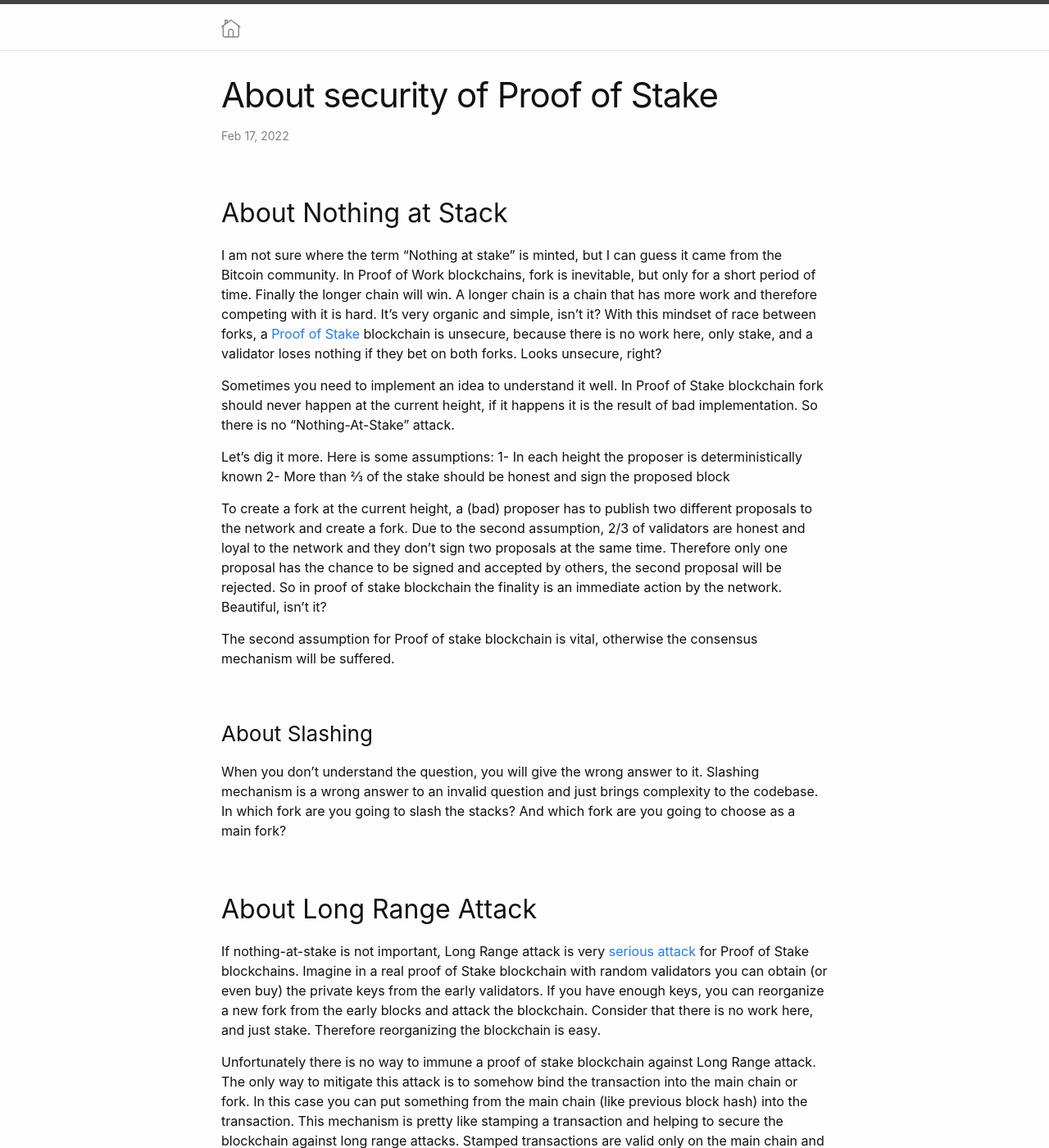
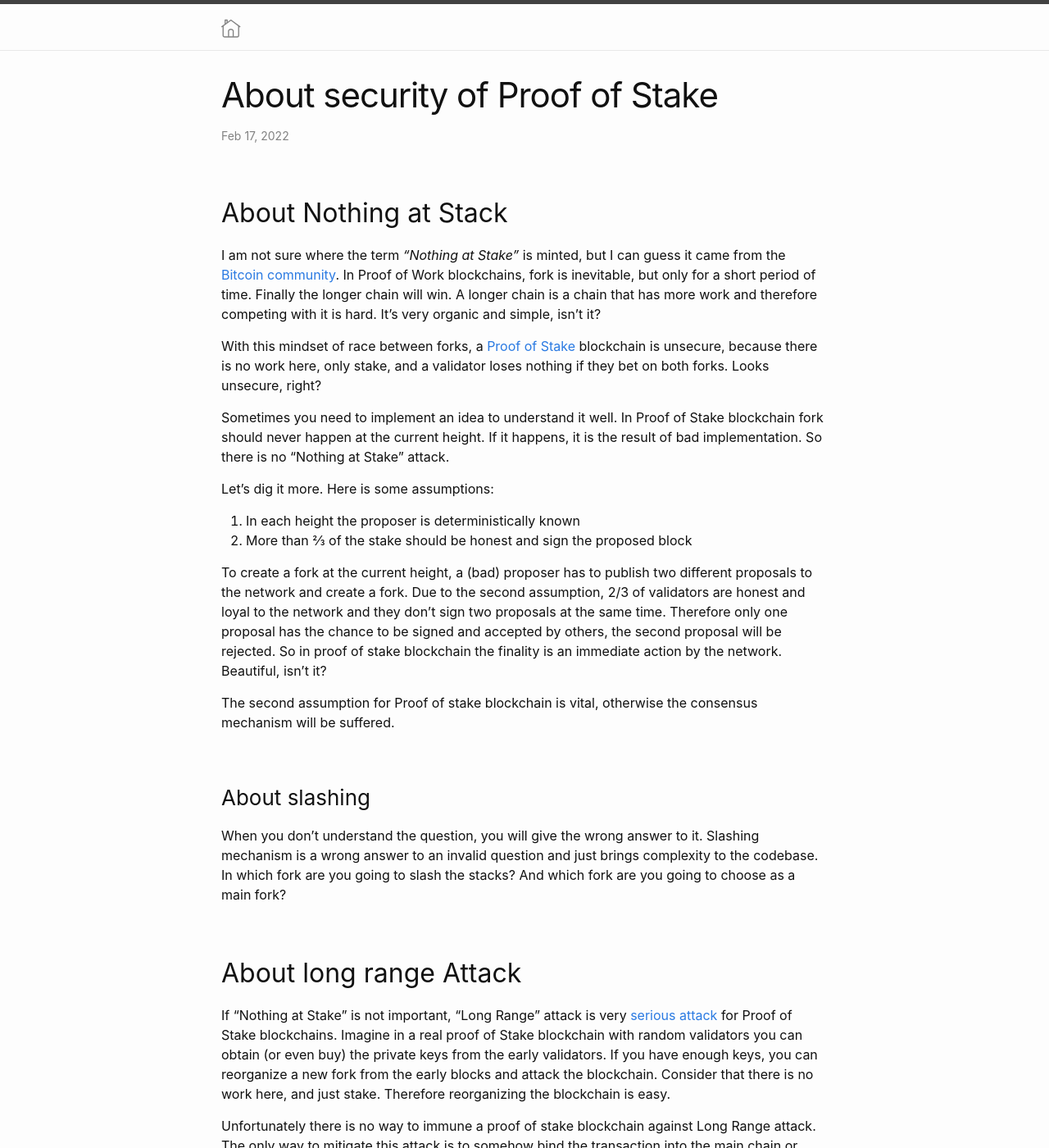
Before and after one commit to b00f/b00f.github.io, a Jekyll site: the page built from _posts/2022-02-17-security_of_proof_of_stake.md, in a window 1280 px wide and 1400 px high. Shown: the whole window at 82% size. Built offline with Jekyll 4.4.1, drawn with Linux system fonts in a browser that asks for light colours; part of the change alters nothing that is shown; some of the changed text lies outside the part shown.

Commit message:
Updating the post

```diff
--- a/_posts/2022-02-17-security_of_proof_of_stake.md
+++ b/_posts/2022-02-17-security_of_proof_of_stake.md
@@ -7,28 +7,28 @@ categories: blockchain
 
 ## About Nothing at Stack
 
-I am not sure where the term "Nothing at stake" is minted, but I can guess it came from the Bitcoin community.
-In Proof of Work blockchains, fork is inevitable, but only for a short period of time. Finally the longer chain will win.
+I am not sure where the term _"Nothing at Stake"_ is minted, but I can guess it came from the [Bitcoin community](https://bitcointalk.org/index.php?topic=897488.0). In Proof of Work blockchains, fork is inevitable, but only for a short period of time. Finally the longer chain will win.
 A longer chain is a chain that has more work and therefore competing with it is hard. It's very organic and simple, isn't it?
+
 With this mindset of race between forks, a [Proof of Stake](https://bitcointalk.org/index.php?topic=27787.0) blockchain is unsecure, because there is no work here, only stake, and a validator loses nothing if they bet on both forks. Looks unsecure, right?
 
-Sometimes you need to implement an idea to understand it well. In Proof of Stake blockchain fork should never happen at the current height, if it happens it is the result of bad implementation. So there is no "Nothing-At-Stake" attack.
+Sometimes you need to implement an idea to understand it well. In Proof of Stake blockchain fork should never happen at the current height. If it happens, it is the result of bad implementation. So there is no "Nothing at Stake" attack.
 
 Let's dig it more. Here is some assumptions:
-1- In each height the proposer is deterministically known
-2- More than ⅔ of the stake should be honest and sign the proposed block
+1. In each height the proposer is deterministically known
+2. More than ⅔ of the stake should be honest and sign the proposed block
 
 To create a fork at the current height, a (bad) proposer has to publish two different proposals to the network and create a fork.
 Due to the second assumption, 2/3 of validators are honest and loyal to the network and they don’t sign two proposals at the same time. Therefore only one proposal has the chance to be signed and accepted by others, the second proposal will be rejected. So in proof of stake blockchain the finality is an immediate action by the network. Beautiful, isn’t it?
 
 The second assumption for Proof of stake blockchain is vital, otherwise the consensus mechanism will be suffered.
 
-### About Slashing
+### About slashing
 
 When you don’t understand the question, you will give the wrong answer to it. Slashing mechanism is a wrong answer to an invalid question and just brings complexity to the codebase. In which fork are you going to slash the stacks? And which fork are you going to choose as a main fork?
 
-## About Long Range Attack
+## About long range Attack
 
-If nothing-at-stake is not important, Long Range attack is very [serious attack](https://bitcointalk.org/index.php?topic=1382241.0) for Proof of Stake blockchains. Imagine in a real proof of Stake blockchain with random validators you can obtain (or even buy) the private keys from the early validators. If you have enough keys, you can reorganize a new fork from the early blocks and attack the blockchain. Consider that there is no work here, and just stake. Therefore reorganizing the blockchain is easy.
+If "Nothing at Stake" is not important, "Long Range" attack is very [serious attack](https://bitcointalk.org/index.php?topic=1382241.0) for Proof of Stake blockchains. Imagine in a real proof of Stake blockchain with random validators you can obtain (or even buy) the private keys from the early validators. If you have enough keys, you can reorganize a new fork from the early blocks and attack the blockchain. Consider that there is no work here, and just stake. Therefore reorganizing the blockchain is easy.
 
-Unfortunately there is no way to immune a proof of stake blockchain against Long Range attack. The only way to mitigate this attack is to somehow bind the transaction into the main chain or fork. In this case you can put something from the main chain (like previous block hash) into the transaction. This mechanism is pretty like stamping a transaction and helping to secure the blockchain against long range attacks. Stamped transactions are valid only on the main chain and therefore you can’t use them in any other long fork.
+Unfortunately there is no way to immune a proof of stake blockchain against Long Range attack. The only way to mitigate this attack is to somehow bind the transaction into the main chain or fork. In this case you can put something from the main chain (like previous block hash) into the transaction. This mechanism is pretty like stamping a transaction and helping to secure the blockchain against Long Range attacks. Stamped transactions are valid only on the main chain and therefore you can’t use them in any other long fork.
```
